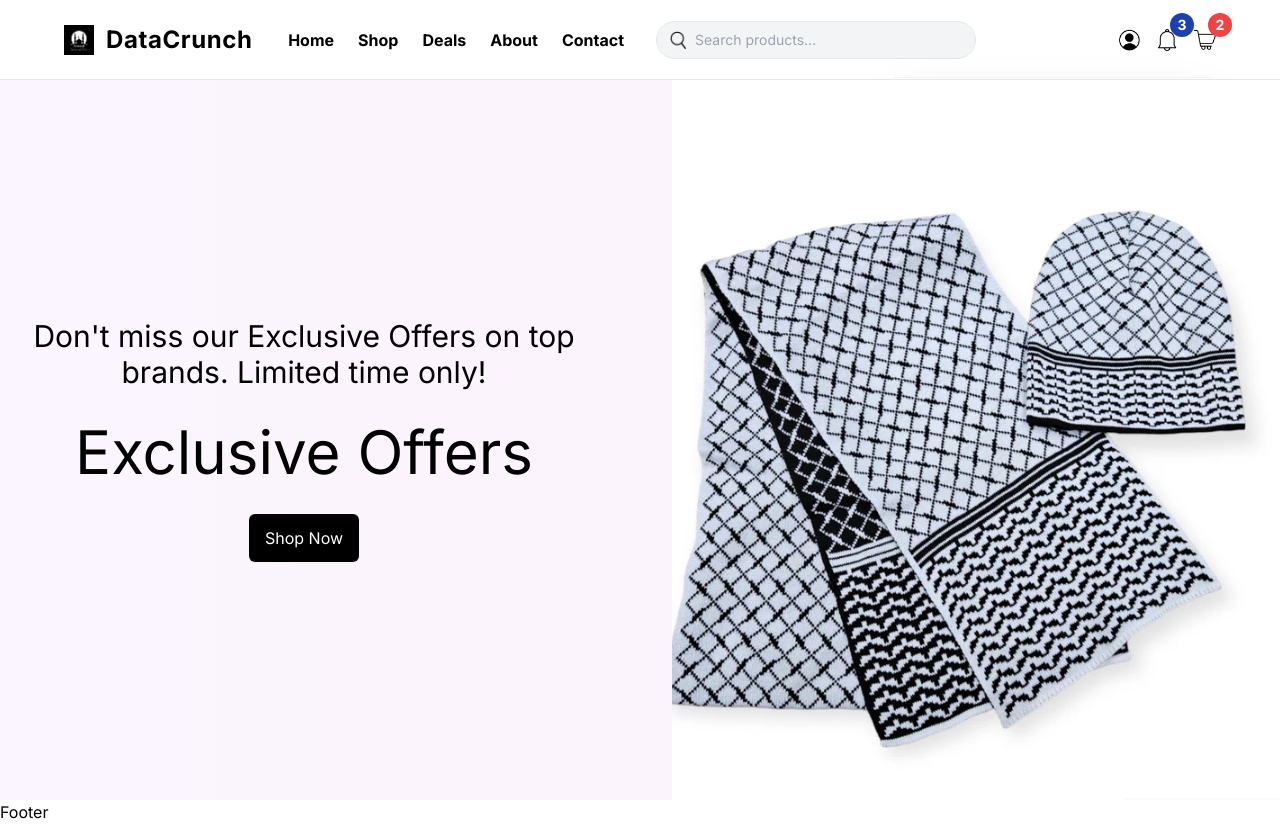
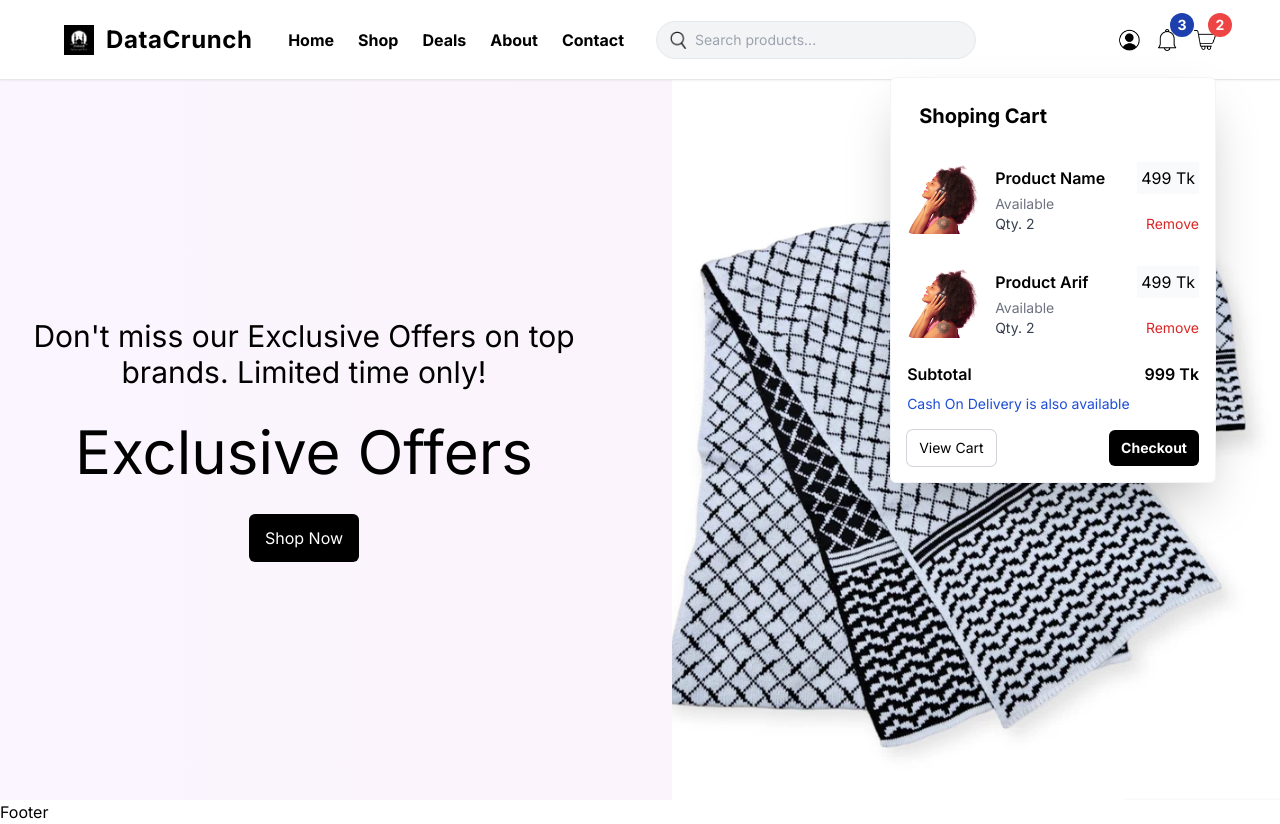
Before and after one commit to Arif-Ur-Rahman/ummah-store, a Next.js app: page / in a window 1280 px wide. Both pictures are taken after a click on the picture 1205 px from the left and 39 px from the top of the page. Built offline with nearby package versions, Linux system fonts and the light colour scheme.

Commit message:
z-index of modals fixed

```diff
--- a/src/app/component/home/Slider.tsx
+++ b/src/app/component/home/Slider.tsx
@@ -43,7 +43,7 @@ function Slider() {
     return () => clearInterval(interval);
   }, []);
   return (
-    <div className="h-[calc(100vh-80px)] overflow-hidden">
+    <div className="h-[calc(100vh-80px)] overflow-hidden z-10 relative">
       <div className="w-max h-full flex transition-all ease-in-out duration-1000"
         style={{ transform: `translateX(-${current * 100}vw)` }}>
         {slides.map((slide) => (
--- a/src/app/component/navbar/CartModal.tsx
+++ b/src/app/component/navbar/CartModal.tsx
@@ -6,7 +6,7 @@ import React from "react";
 export const CartModal = () => {
   const cartItems = true;
   return (
-    <div className="w-max absolute p-4 rounded-md shadow-2xl border border-gray-100 bg-transparent top-12 right-0 flex flex-col z-20 gap-6">
+    <div className="w-max absolute p-4 rounded-md shadow-2xl border border-gray-100 bg-white top-12 right-0 flex flex-col z-50 gap-6">
       {!cartItems ? (
         <div className="">Cart Is Empty...</div>
       ) : (
--- a/src/app/component/navbar/NavIcons.tsx
+++ b/src/app/component/navbar/NavIcons.tsx
@@ -66,7 +66,7 @@ function NavIcons() {
   }, []);
 
   return (
-    <div className="flex items-center gap-4 relative">
+    <div className="flex items-center gap-4 relative relative z-50">
 
       {/* PROFILE */}
       <div ref={profileRef} className="relative">
--- a/src/app/component/navbar/Navbar.tsx
+++ b/src/app/component/navbar/Navbar.tsx
@@ -8,7 +8,7 @@ import Menu from "./Menu";
 
 export const Navbar = () => {
   return (
-    <div className="h-20 px-4 md:px-8 xl:px-16 2xl:px-32 shadow-sm border-b bg-white/80 backdrop-blur-md">
+    <div className="h-20 px-4 md:px-8 xl:px-16 2xl:px-32 shadow-sm border-b bg-white/80 backdrop-blur-md relative z-50">
       {/* Mobile */}
       <div className="h-full flex items-center justify-between relative md:hidden">
         <Link href="/">
--- a/src/app/component/navbar/ProfileDropdown.tsx
+++ b/src/app/component/navbar/ProfileDropdown.tsx
@@ -6,7 +6,7 @@ import { User, Settings, ShoppingBag, LogOut } from "lucide-react";
 
 export default function ProfileDropdown() {
   return (
-    <div className="absolute top-12 left-[-150px] w-56 bg-white shadow-2xl rounded-xl border border-gray-100 z-30 overflow-hidden">
+    <div className="absolute top-12 left-[-150px] w-56 bg-white shadow-2xl rounded-xl border border-gray-100 z-50 overflow-hidden">
 
       {/* Header */}
       <div className="flex items-center gap-3 p-4 border-b border-gray-100">
```
